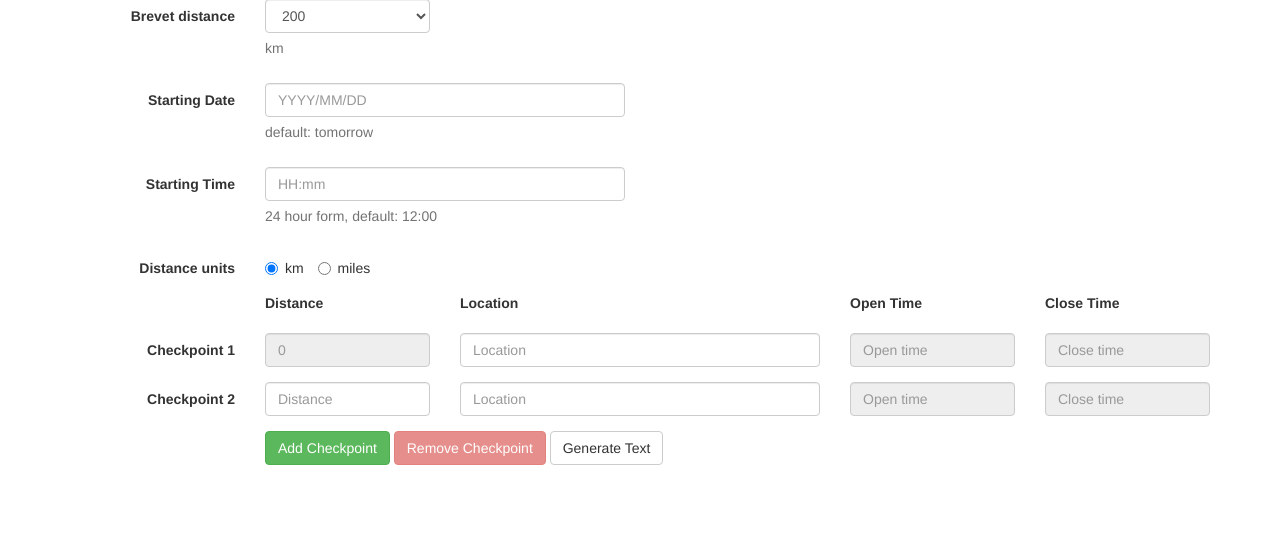
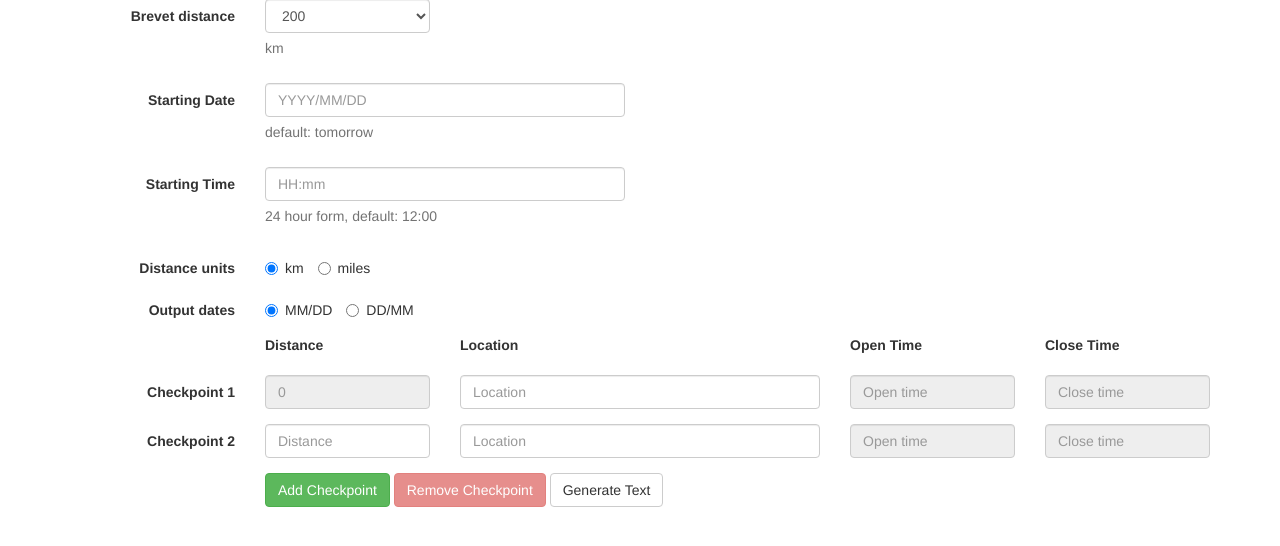
Before and after one commit to hkhamm/ajax, a Flask app: page / in a window 1280 px wide. Shown: the part 71-617 px from the top of the page. Run offline with Flask 2, Linux system fonts and the light colour scheme; parts of the project's set-up code (start-up, migrations or seed data) failed here and were passed over; some libraries are stand-ins or nearby versions.

Commit message:
add output dates radio

```diff
--- a/calc.py
+++ b/calc.py
@@ -68,6 +68,7 @@ def calc_times():
             'start_time': request.args.get('startTime', 0, type=str),
             'checkpoint': request.args.get('checkpoint', 0, type=int),
             'units': request.args.get('units', 0, type=str),
+            'dates': request.args.get('dates', 0, type=str),
             'speeds': {
                 '200': {'low': 0, 'min': 15, 'max': 34},
                 '300': {'low': 200, 'min': 15, 'max': 32},
@@ -81,6 +82,7 @@ def calc_times():
         conv_fac = 0.621371
         data['distance'] /= conv_fac
 
+    dates = data['dates']
     distance = data['distance']
     distance_max = data['distance'] + (data['distance'] * 0.1)
     checkpoint = data['checkpoint']
@@ -100,9 +102,9 @@ def calc_times():
             data['start_time'] = DEFAULT_DATE_TIME.format('12:00')
 
         open_time = get_date_time(data, 'max', 'open').format(
-            'MM/DD HH:mm')
+            dates + ' HH:mm')
         close_time = get_date_time(data, 'min', 'close').format(
-            'MM/DD HH:mm')
+            dates + ' HH:mm')
 
         # if open_time == checkpoint:
         #     open_time = 'Error'
@@ -112,7 +114,7 @@ def calc_times():
         start_date = data['start_date']
         start_time = data['start_time']
 
-        start_open_date = arrow.get(start_date, 'YYYY/MM/DD').format('MM/DD')
+        start_open_date = arrow.get(start_date, 'YYYY/MM/DD').format(dates)
 
         start_close_time = arrow.get(start_time, 'HH:mm').replace(
             hours=+1).format('HH:mm')
@@ -190,6 +192,7 @@ def create_times():
     start_open = request.args.get('startOpen', 0, type=str)
     start_close = request.args.get('startClose', 0, type=str)
     units = request.args.get('units', 0, type=str)
+    dates = request.args.get('dates', 0, type=str)
     checkpoint_distances = json.loads(request.args.get('checkpointDistances',
                                                        0, type=str))
     open_times = json.loads(request.args.get('openTimes', 0, type=str))
--- a/static/js/calc.js
+++ b/static/js/calc.js
@@ -43,6 +43,7 @@ calc.setCheckpoint = function(that) {
   var checkpoint = that.val();
   var num = calc.checkpointCount + 1;
   var units = $('#units input:radio:checked').val();
+  var dates = $('#dates input:radio:checked').val();
 
   var len = checkpoint.length;
   for (var i = 0; i < len; i++) {
@@ -61,7 +62,8 @@ calc.setCheckpoint = function(that) {
     distance: distance,
     startDate: startDate,
     startTime: startTime,
-    units: units
+    units: units,
+    dates: dates
   }, function(data) {
     if (!data.is_valid_checkpoint &&
         !$('#alert_placeholder').find('#checkpointAlert' + num).length) {
@@ -74,12 +76,13 @@ calc.setCheckpoint = function(that) {
 
       if (calc.isNewSession) {
         calc.isNewSession = false;
-        calc.setStartOpenClose(data.start_open_date, data.start_time,
-          data.start_close_time);
       } else if (checkpoint === '') {
         openField.val('Open time');
         closeField.val('Close time');
       }
+
+      calc.setStartOpenClose(data.start_open_date, data.start_time,
+          data.start_close_time);
 
       startDate = calc.startDateField.val();
       startTime = calc.startTimeField.val();
@@ -125,18 +128,6 @@ calc.setStartDateTime = function(startDate, startTime) {
       }
       // highlight bad fields?
       return
-    }
-
-    if (startDate !== '' && startTime !== '') {
-      calc.setStartOpenClose(startDate, startTime, data.start_close_time);
-    } else if (!calc.isNewSession && startDate === '' && startTime !== '') {
-      calc.startTimeField.val(data.start_date);
-      calc.setStartOpenClose(startDate, startTime, data.start_close_time);
-    } else if (!calc.isNewSession && startDate !== '' && startTime === '') {
-      calc.startTimeField.val(data.start_time);
-      calc.setStartOpenClose(startDate, startTime, data.start_close_time);
-    } else if (!calc.isNewSession && startDate === '' && startTime === '') {
-      calc.setStartOpenClose('', '');
     }
 
     calc.resetCheckpoints();
@@ -275,6 +266,7 @@ calc.textButton.click(function() {
   var startOpen = calc.startOpenField.val();
   var startClose = calc.startCloseField.val();
   var units = $('#units input:radio:checked').val();
+  var dates = $('#dates input:radio:checked').val();
   var checkpointDistances = [];
   var openTimes = [];
   var closeTimes = [];
@@ -306,11 +298,17 @@ calc.textButton.click(function() {
     startOpen: startOpen,
     startClose: startClose,
     units: units,
+    dates: dates,
     checkpointDistances: JSON.stringify(checkpointDistances),
     openTimes: JSON.stringify(openTimes),
     closeTimes: JSON.stringify(closeTimes)
   });
   window.open('/times');
+});
+
+$('#dates input:radio').change(function() {
+  console.log('date format change');
+  calc.resetCheckpoints();
 });
 
 
--- a/templates/calc.html
+++ b/templates/calc.html
@@ -109,6 +109,20 @@
       </label>
       <label class="radio-inline">
         <input type="radio" name="unitOptions" id="miles" value="miles"> miles
+      </label>
+    </div>
+  </div>
+
+  <div class="form-group">
+    <label class="col-md-2 control-label">
+      Output dates
+    </label>
+    <div class="col-md-4" id="dates">
+      <label class="radio-inline">
+        <input type="radio" name="dateOptions" id="MM/DD" value="MM/DD" checked> MM/DD
+      </label>
+      <label class="radio-inline">
+        <input type="radio" name="dateOptions" id="DD/MM" value="DD/MM"> DD/MM
       </label>
     </div>
   </div>
```
